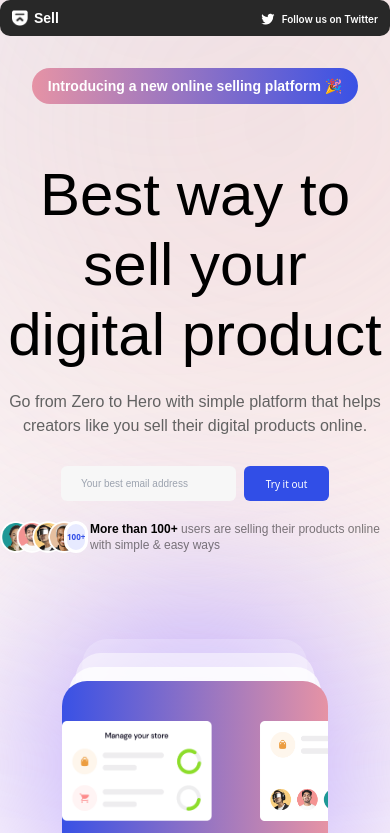
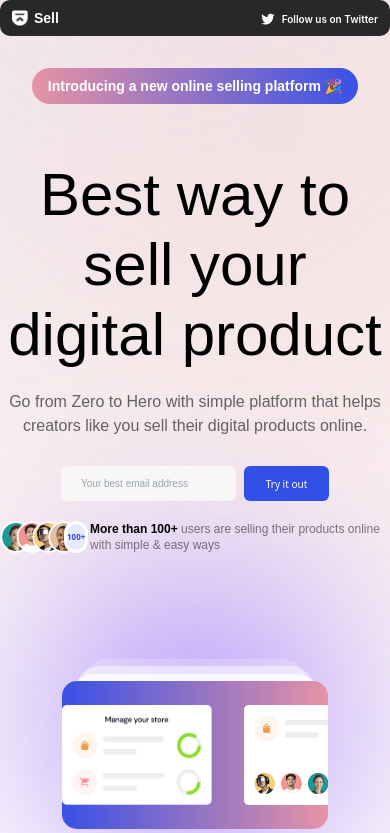
Before and after one commit to AlexDDevv/hackathon-spikes, a React (Vite) app: page / in a window 390 px wide. Shown: the top 833 px of the page. Built offline with nearby package versions, Linux system fonts and the light colour scheme.

Commit message:
Responsive for Slider

```diff
--- a/src/components/ui/slider/Slider.tsx
+++ b/src/components/ui/slider/Slider.tsx
@@ -3,8 +3,8 @@ import SliderImg from "./SliderImg"
 
 export default function Slider() {
     return (
-        <div className="w-full rounded-[25px] mb-20 bg-gradient-to-r from-[#3951E5] to-[#E693A5] py-10 overflow-hidden h-[280px] blurImg relative whitespace-nowrap">
-            <div className="w-full flex gap-12 animate-[slide_15s_linear_infinite]">
+        <div className="flex items-center justify-center w-full rounded-[25px] bg-gradient-to-r from-[#3951E5] to-[#E693A5] py-10 overflow-hidden h-full blurImg relative whitespace-nowrap max-lg:py-8 max-md:py-6 max-md:rounded-[20px] max-[425px]:rounded-[15px]">
+            <div className="w-full flex gap-12 animate-[slide_15s_linear_infinite] max-md:gap-8 max-md:animate-[slide_10s_linear_infinite] max-[425px]:animate-[slide_5s_linear_infinite]">
                 {data.slider.map((img, i) => (
                     <SliderImg
                         key={i}
```
